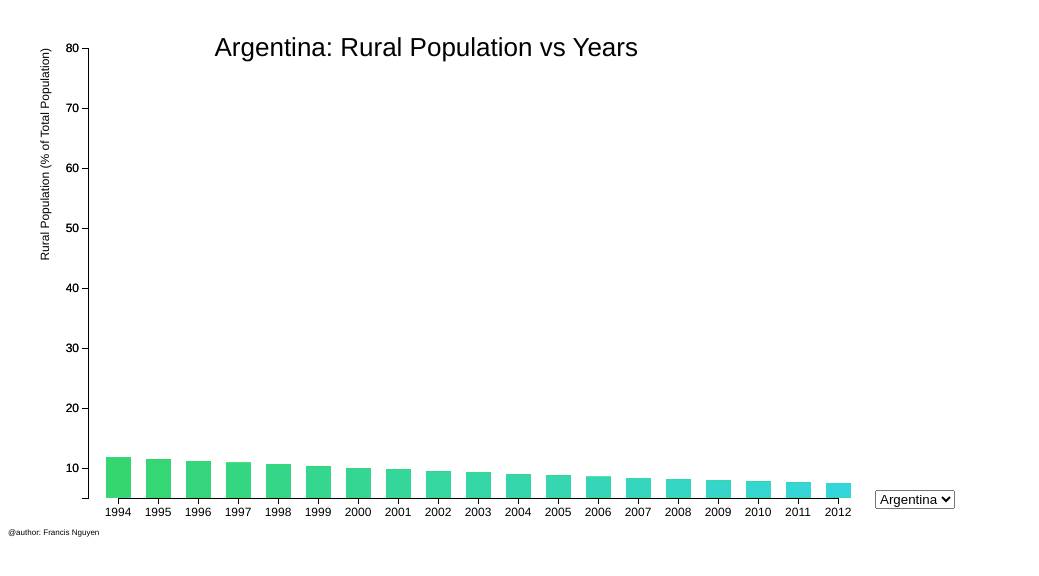
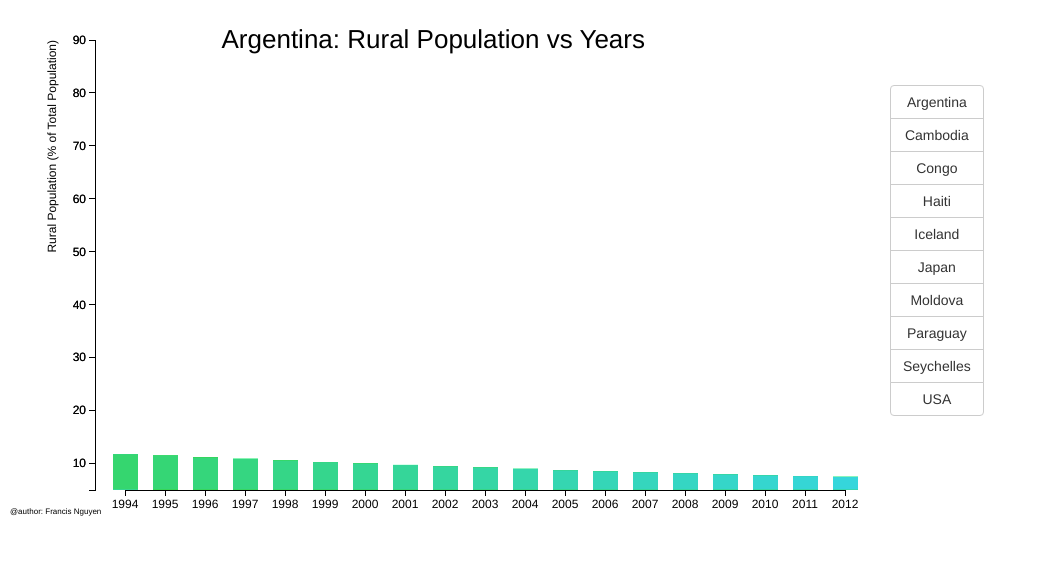
Before and after one commit to fmnguyen/DataVis, a plain HTML site: page public/index.html in a window 1280 px wide. Shown: the whole page, without its empty margins (0-1039 px from the left). Drawn offline with Linux system fonts and the light colour scheme.

Commit message:
Added buttons instead of selector

```diff
--- a/public/index.html
+++ b/public/index.html
@@ -3,15 +3,24 @@
         <title>Data Visualization</title>
         <link href="img/head-img.png" rel="shorcut icon">
         <script type="text/javascript" src="script/jquery-1.11.1.min.js"></script>
+        <script type="text/javascript" src="script/bootstrap.min.js"></script>
+        <link rel="stylesheet" type="text/css" href="style/bootstrap.min.css"
     </head>
     <body>
-        <select class="country">
-            <option id="argentina" value="argentina">Argentina</option>
-            <option id="congo" value="congo">Congo</option>
-            <option id="haiti" value="haiti">Haiti</option>
-            <option id="moldova" value="moldova">Moldova</option>
-            <option id="paraguay" value="paraguay">Paraguay</option>
-        </select>
+
+        <div class="btn-group-vertical">
+            <button type="button" class="btn btn-default" value="Argentina">Argentina</button>
+            <button type="button" class="btn btn-default" value="Cambodia">Cambodia</button>
+            <button type="button" class="btn btn-default" value="Congo">Congo</button>
+            <button type="button" class="btn btn-default" value="Haiti">Haiti</button>
+            <button type="button" class="btn btn-default" value="Iceland">Iceland</button>
+            <button type="button" class="btn btn-default" value="Japan">Japan</button>
+            <button type="button" class="btn btn-default" value="Moldova">Moldova</button>
+            <button type="button" class="btn btn-default" value="Paraguay">Paraguay</button>
+            <button type="button" class="btn btn-default" value="Seychelles">Seychelles</button>
+            <button type="button" class="btn btn-default" value="USA">USA</button>
+        </div>
+
         <script type="text/javascript" src="script/d3.min.js"></script>
         <script type="text/javascript" src="script/d3script.js"></script>
         <link rel="stylesheet" type="text/css" href="style/style.css">
--- a/public/script/d3script.js
+++ b/public/script/d3script.js
@@ -7,7 +7,7 @@ var x = d3.scale.linear()
 	.range([0, width]);
 
 var y = d3.scale.linear()
-	.domain([5,80])
+	.domain([5,90])
     .range([height, 0]);
 
 var xAxis = d3.svg.axis()
@@ -182,11 +182,9 @@ function type(d) {
 		return d;
 }
 
-$('select').on('change', function (d) {
-	var optionSelected = $("", this);
+$('button').on('click', function (d) {
 	var valueSelected = this.value;
 	update("" + valueSelected);
-
 });
 
 
--- a/public/style/style.css
+++ b/public/style/style.css
@@ -37,6 +37,9 @@ text {
 	color: black;
 	font-weight: 100;
 	font-size: 12px;
+	position: relative;
+	top: 175px;
+	left: 10px;
 }
 
 .bar text {
@@ -52,3 +55,15 @@ select {
 	left: 875px;
 	top: 490px;
 }
+
+.chart {
+	position: absolute;
+	left: 15px;
+}
+
+button {
+	position: absolute;
+	left: 890px;
+	top: 85px;
+	font-family: "Helvetica Neue", Helvetica;
+}
```
Also changed, not shown: public/script/bootstrap.min.js (added), public/style/bootstrap.min.css (added).
